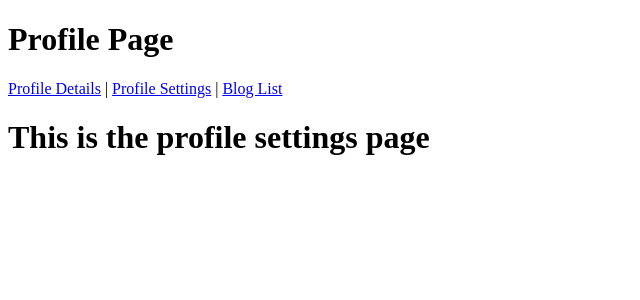
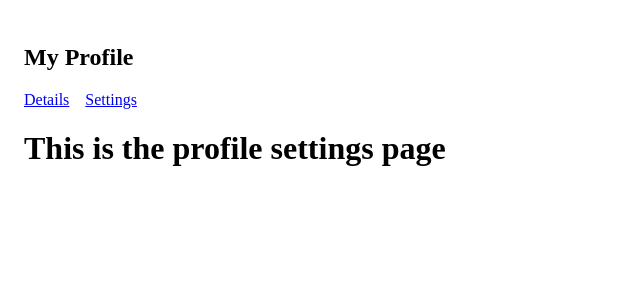
Before and after one commit to AgiriFeyisara/alx-fe-reactjs, a React (Vite) app in the folder react-router-advanced/: page /profile/settings in a window 1280 px wide. Shown: the top 300 px of the page, without its empty margins (0-640 px from the left). Built offline with nearby package versions, Linux system fonts and the light colour scheme; sample sign-in values are in the browser's storage.

Commit message:
Added Route to the profile section

```diff
--- a/react-router-advanced/src/App.jsx
+++ b/react-router-advanced/src/App.jsx
@@ -7,8 +7,6 @@ import Login from "./components/Login";
 import PrivateRoute from "./components/PrivateRoute";
 import BlogList from "./components/BlogList";
 import BlogPost from "./components/BlogPost";
-import ProfileDetails from "./components/ProfileDetails";
-import ProfileSettings from "./components/ProfileSettings";
 
 const App = () => {
   return (
@@ -27,10 +25,7 @@ const App = () => {
               <Profile />
             </PrivateRoute>
           }
-        >
-          <Route path="details" element={<ProfileDetails />} />
-          <Route path="settings" element={<ProfileSettings />} />
-        </Route>
+        ></Route>
 
         {/* Public blog routes */}
         <Route path="/blogs" element={<BlogList />} />
--- a/react-router-advanced/src/components/Profile.jsx
+++ b/react-router-advanced/src/components/Profile.jsx
@@ -1,20 +1,28 @@
 // src/components/Profile.jsx
 import React from "react";
-import { Link, Outlet } from "react-router-dom";
+import { Link, Routes, Route, Outlet } from "react-router-dom";
+import ProfileDetails from "./ProfileDetails";
+import ProfileSettings from "./ProfileSettings";
 
 const Profile = () => {
   return (
-    <div>
-      <h1>Profile Page</h1>
+    <div style={{ padding: "1rem" }}>
+      <h2>My Profile</h2>
 
-      {/* Navigation Links */}
-      <nav>
-        <Link to="details">Profile Details</Link> |{" "}
-        <Link to="settings">Profile Settings</Link> |{" "}
-        <Link to="/blogs">Blog List</Link>
+      <nav style={{ marginBottom: "1rem" }}>
+        <Link to="details" style={{ marginRight: "1rem" }}>
+          Details
+        </Link>
+        <Link to="settings">Settings</Link>
       </nav>
 
-      {/* This is where nested routes render */}
+      {/* Render nested routes here */}
+      <Routes>
+        <Route path="details" element={<ProfileDetails />} />
+        <Route path="settings" element={<ProfileSettings />} />
+      </Routes>
+
+      {/* Outlet fallback if needed */}
       <Outlet />
     </div>
   );
```
